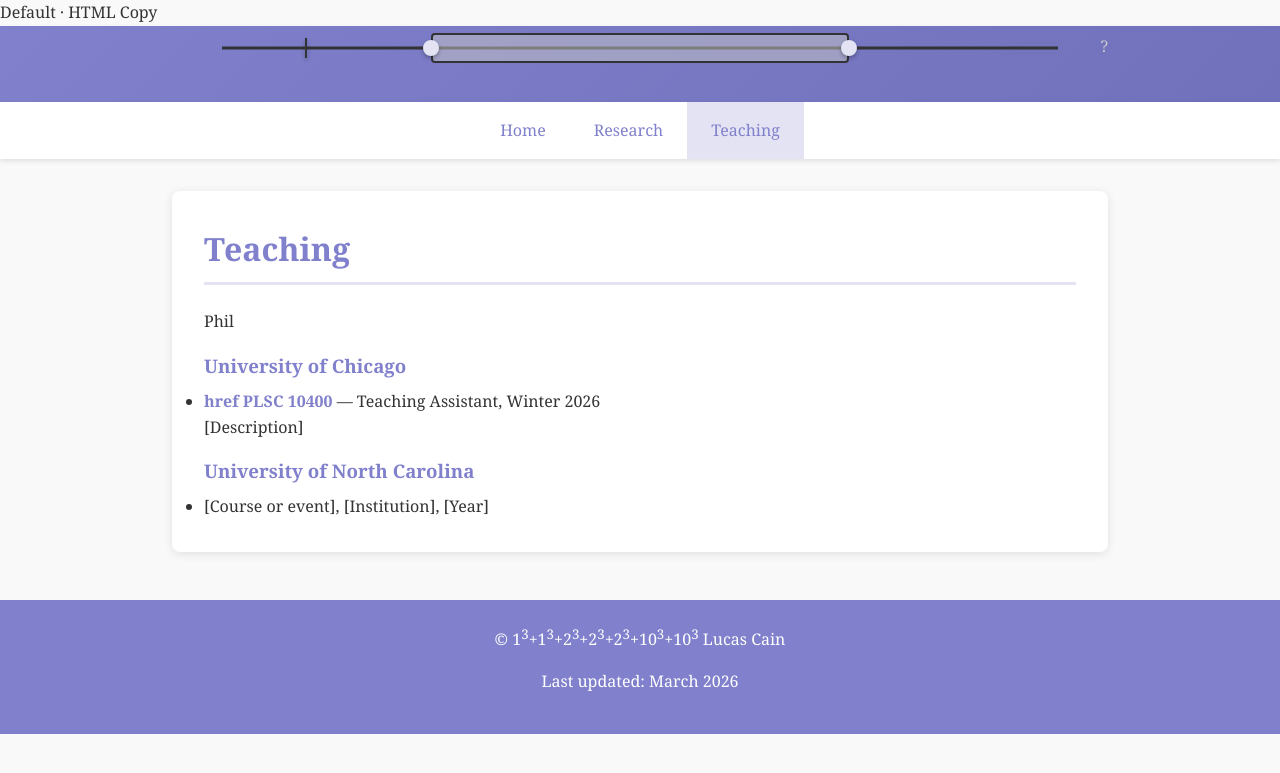
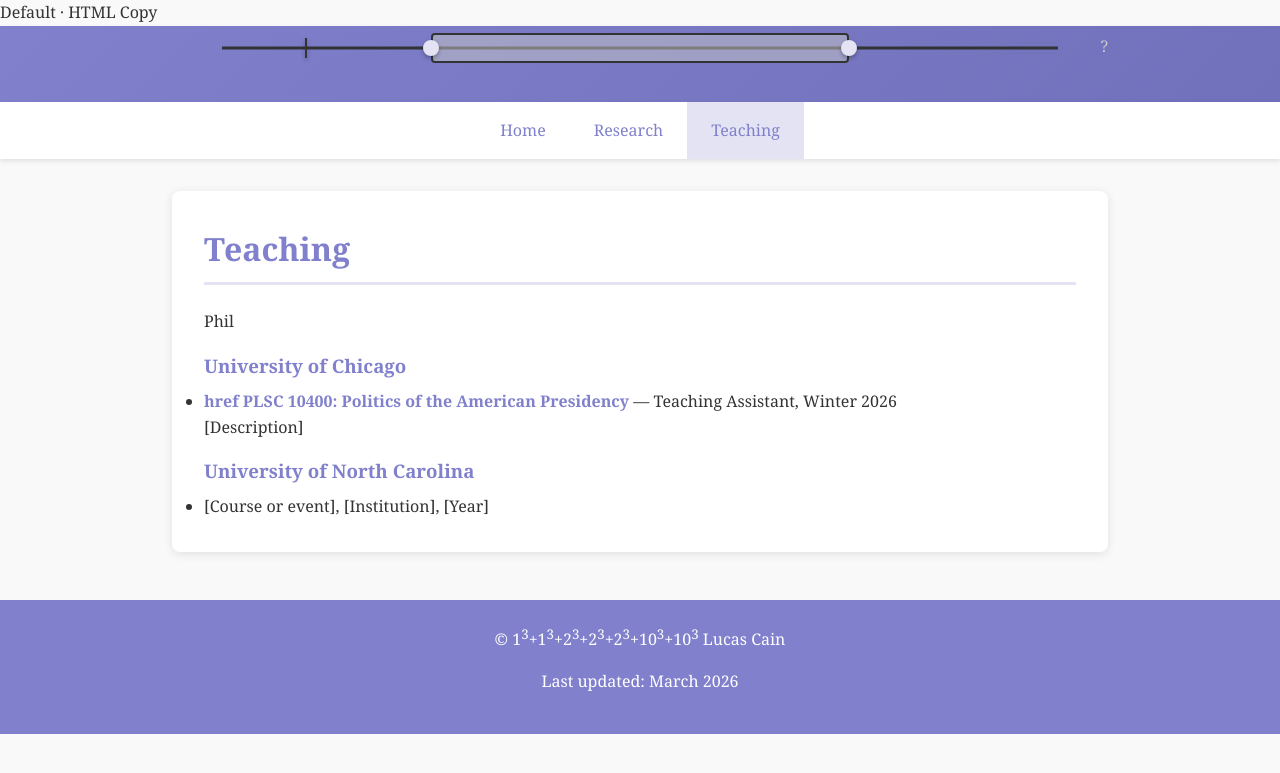
Before and after one commit to L-Cain/L-Cain.github.io, a Jekyll site: the page built from teaching.md, in a window 1280 px wide. Shown: the top 773 px of the page. Built offline with Jekyll 4.4.1, drawn with Linux system fonts in a browser that asks for light colours; our own code applies the rules of GitHub Pages for plain Markdown files.

Commit message:
Update teaching.md

```diff
--- a/teaching.md
+++ b/teaching.md
@@ -4,7 +4,7 @@
   <h3>University of Chicago</h3>
   <ul>
     <li>
-      <strong><a>href PLSC 10400</a></strong> — Teaching Assistant, Winter 2026<br>
+      <strong><a>href PLSC 10400: Politics of the American Presidency</a></strong> — Teaching Assistant, Winter 2026<br>
       [Description]
     </li>
   </ul>
```
